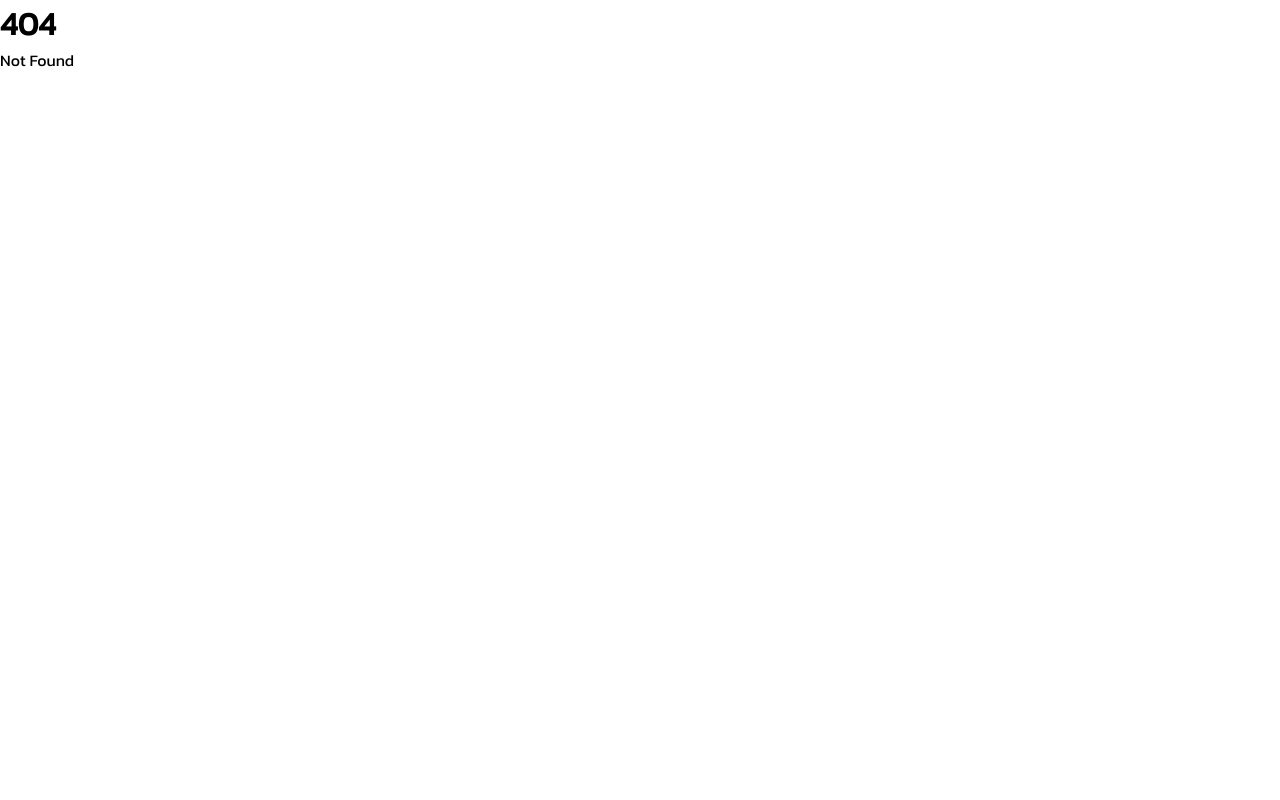
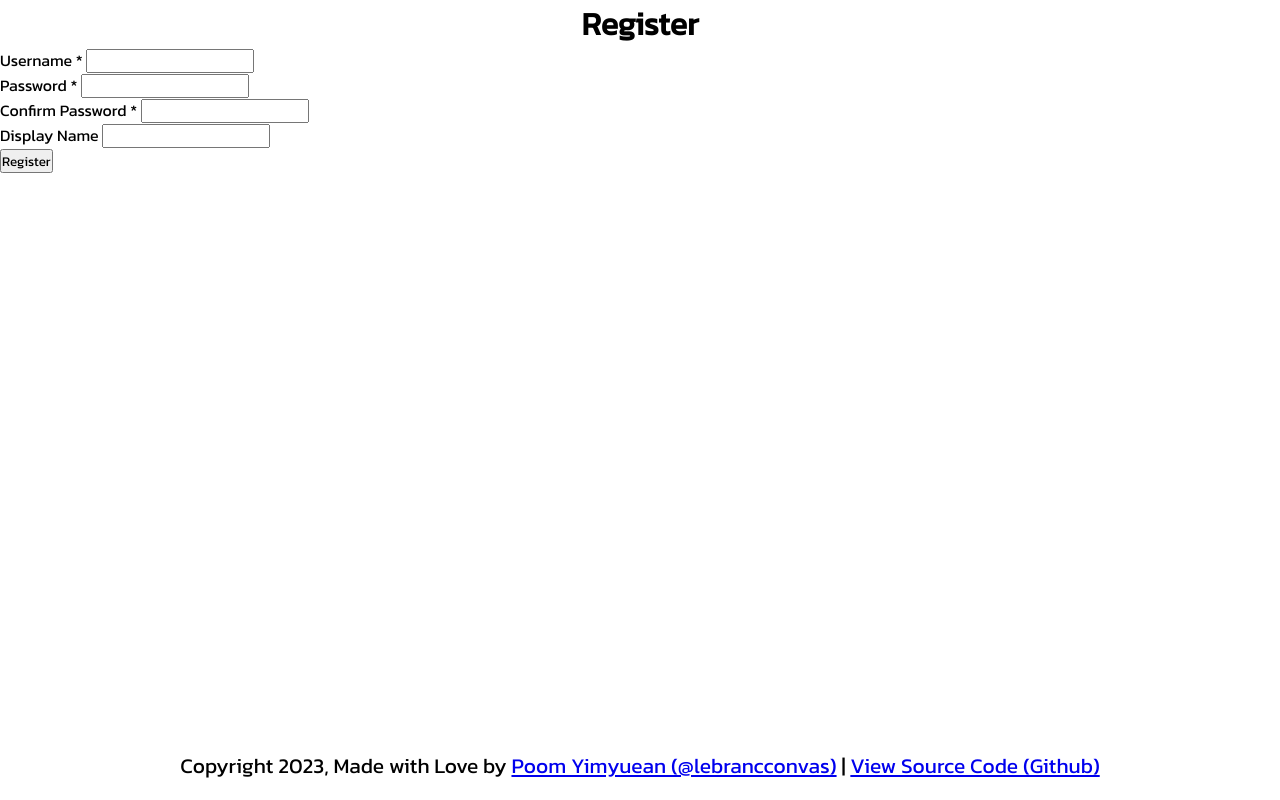
Before and after one commit to lebrancconvas/FancyQuiz, a SvelteKit app in the folder frontend/: page /register in a window 1280 px wide. Before the commit this address had no page. Built offline with nearby package versions, Linux system fonts and the light colour scheme.

Commit message:
✨ feat: update user register page

```diff
--- /dev/null
+++ b/frontend/src/routes/register/+page.svelte
@@ -0,0 +1,77 @@
+<script lang="ts">
+  import axios from 'axios';
+  // import { LOCAL_BASE_URL } from '$env/static/public';
+  import Footer from '../../components/Footer.svelte';
+
+  let username: string = "";
+  let password: string = "";
+  let confirmPassword: string = "";
+  let displayName: string = "";
+
+  function register() {
+    if (password.trim() !== confirmPassword.trim()) {
+      alert("Passwords do not match!");
+      return;
+    }
+
+    if(displayName.trim() === "") {
+      displayName = username;
+    }
+
+    const registerForm = {
+      username: username.trim(),
+      password: password.trim(),
+      display_name: displayName.trim()
+    };
+    console.log(registerForm);
+
+    axios.post(`http://locahost:8011/api/users`, registerForm)
+      .then(response => {
+        console.log(response);
+        window.location.reload();
+      })
+      .catch(error => {
+        console.error(error);
+      });
+  }
+</script>
+
+<svelte:head>
+  <title>Fancy Quiz | Register</title>
+</svelte:head>
+
+<main>
+  <header>
+    <h1>Register</h1>
+  </header>
+  <section id="register-section">
+    <form id="register-form">
+      <div>
+        <label for="username">Username *</label>
+        <input type="text" name="username" id="username" bind:value={username} required>
+      </div>
+      <div>
+        <label for="password">Password *</label>
+        <input type="password" name="password" id="password" bind:value={password} required>
+      </div>
+      <div>
+        <label for="confirm-password">Confirm Password *</label>
+        <input type="password" name="confirm-password" id="confirm-password" bind:value={confirmPassword} required>
+      </div>
+      <div>
+        <label for="display-name">Display Name</label>
+        <input type="text" name="display-name" id="display-name" bind:value={displayName}>
+      </div>
+      <div>
+        <button type="submit" on:click={register}>Register</button>
+      </div>
+    </form>
+  </section>
+  <Footer />
+</main>
+
+<style>
+  header {
+    text-align: center;
+  }
+</style>
```
